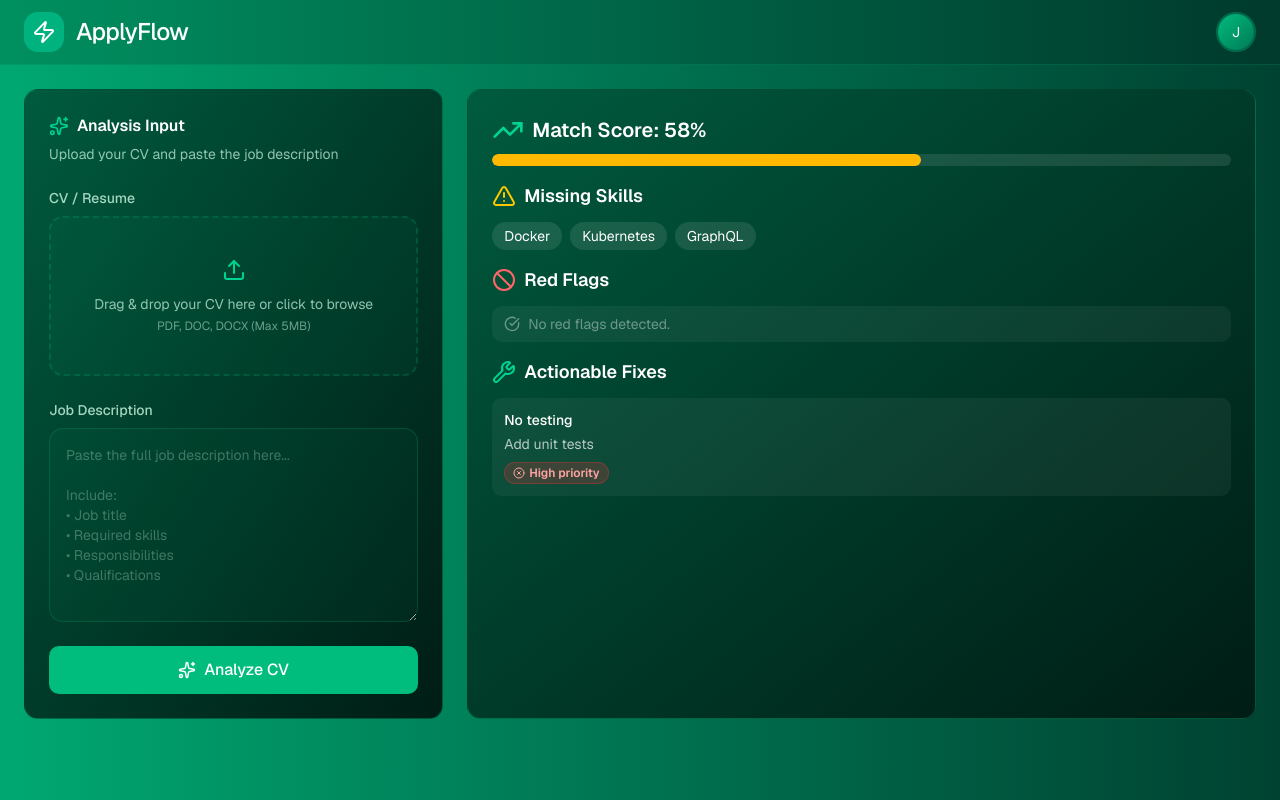
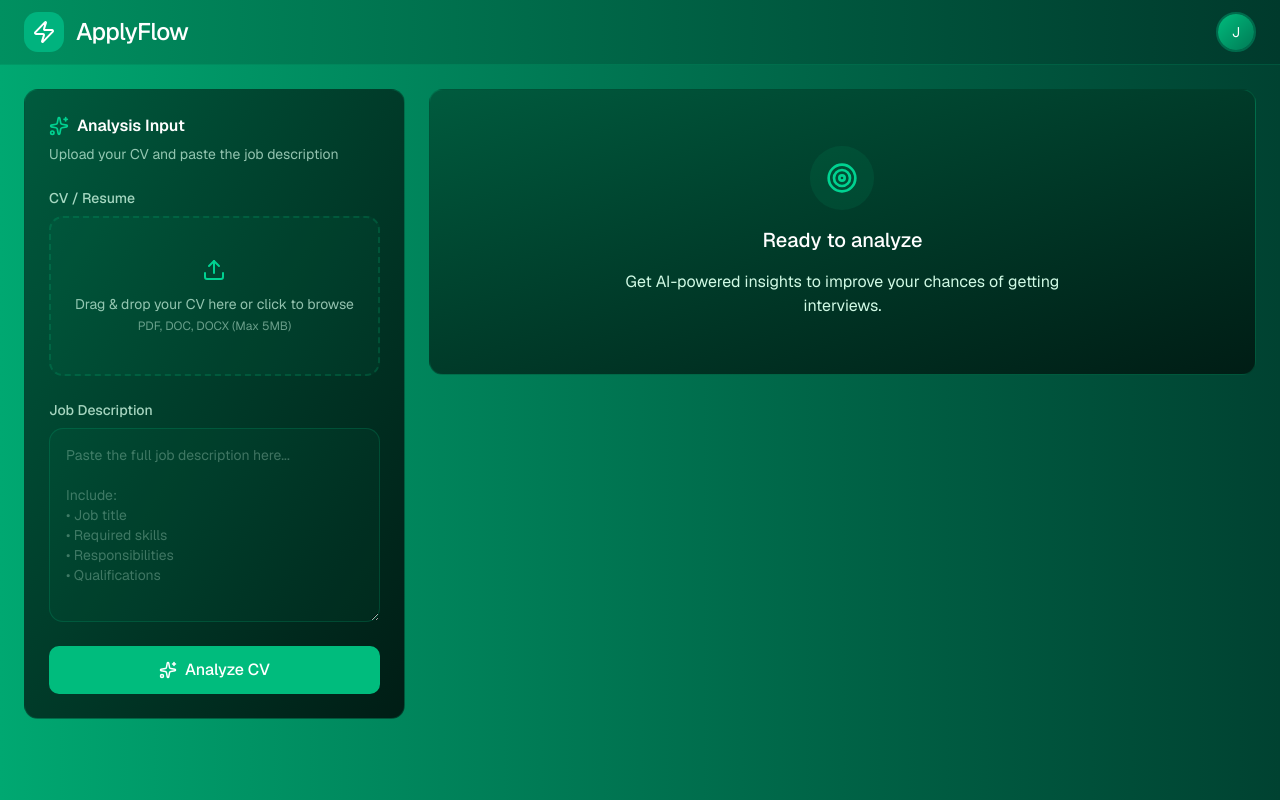
Before and after one commit to Lucreciaaaa/applyflow, a Next.js app: page /analyze in a window 1280 px wide. Built offline with nearby package versions, Linux system fonts and the light colour scheme.

Commit message:
ui success card

```diff
--- a/package.json
+++ b/package.json
@@ -25,14 +25,15 @@
     "tw-animate-css": "^1.4.0"
   },
   "devDependencies": {
-    "@tailwindcss/postcss": "^4",
+    "@tailwindcss/postcss": "^4.3.0",
     "@types/node": "^20",
     "@types/react": "^19",
     "@types/react-dom": "^19",
     "eslint": "^9",
     "eslint-config-next": "16.1.6",
+    "postcss": "^8.5.14",
     "prettier-plugin-tailwindcss": "^0.7.2",
-    "tailwindcss": "^4",
+    "tailwindcss": "^4.3.0",
     "typescript": "^5"
   }
 }
--- a/src/core/analysis/types/analysis-result.ts
+++ b/src/core/analysis/types/analysis-result.ts
@@ -1,5 +1,6 @@
 export type AnalysisResult = {
   matchScore: number;
+  summary: string;
   missingSkills: string[];
   redFlags: string[];
   actionableFixes: {
--- a/src/features/analysis/components/analysis-container.tsx
+++ b/src/features/analysis/components/analysis-container.tsx
@@ -9,17 +9,11 @@ import { AnalysisState } from "@/features/analysis/state/analysis-state";
 
 const AnalysisContainer = () => {
   const [state, setState] = useState<AnalysisState>({
-    status: "success",
-    data: {
-      matchScore: 58,
-      missingSkills: ["Docker", "Kubernetes", "GraphQL"],
-      redFlags: [],
-      actionableFixes: [{ issue: "No testing", fix: "Add unit tests", priority: "high" }],
-    },
+    status: "idle",
   });
 
   return (
-    <div className="flex flex-row gap-6">
+    <div className="flex flex-row items-start gap-6">
       <AnalysisInput
         disabled={state.status === "loading"}
         onSubmit={() => setState({ status: "loading" })}
--- a/src/features/analysis/components/analysis-input.tsx
+++ b/src/features/analysis/components/analysis-input.tsx
@@ -14,7 +14,7 @@ const AnalysisInput = ({ disabled, onSubmit }: InputProps) => {
   const [jobDescription, setJobDescription] = useState(""); */
 
   return (
-    <Card className="flex flex-1 flex-col gap-6">
+    <Card className="flex flex-col gap-6">
       {/* Cardheader */}
       <div className="flex flex-col items-start gap-1.5">
         <div className="flex items-center gap-2">
--- a/src/features/analysis/components/output-states/success-state.tsx
+++ b/src/features/analysis/components/output-states/success-state.tsx
@@ -14,118 +14,123 @@ const EmptySection = ({ message }: { message: string }) => (
   <div
     className="flex items-center gap-2 rounded-lg bg-white/5 px-3 py-2 text-sm text-white/40"
     role="status"
-    aria-label={message}
   >
-    <CheckCircle className="h-4 w-4 shrink-0" aria-hidden="true" />
+    <CheckCircle className="h-4 w-4 text-white/30" />
     {message}
   </div>
 );
 
-const SuccessState = ({ data }: Props) => {
+export default function SuccessState({ data }: Props) {
   const missingSkills = data.missingSkills ?? [];
   const redFlags = data.redFlags ?? [];
   const actionableFixes = data.actionableFixes ?? [];
 
   return (
-    <Card className="flex flex-2 flex-col gap-4 p-6 text-white">
+    <Card className="flex flex-2 flex-col gap-8 p-6 text-white" aria-label="CV analysis results">
       {/* Match Score */}
-      <div>
-        <div className="mb-2 flex items-center gap-2">
-          <TrendingUp className="h-8 w-8 text-emerald-400" aria-hidden="true" />
-          <h3 className="text-xl font-semibold">Match Score: {data.matchScore}%</h3>
-        </div>
-        <div
-          className="h-3 w-full overflow-hidden rounded-full bg-white/10"
-          role="progressbar"
-          aria-valuenow={data.matchScore}
-          aria-valuemin={0}
-          aria-valuemax={100}
-          aria-label={`Match score: ${data.matchScore} out of 100`}
-        >
+      <section className="space-y-3" aria-labelledby="score-title">
+        <header className="flex items-center gap-2">
+          <TrendingUp className="h-6 w-6 text-white/60" />
+          <h3 className="text-lg font-semibold" id="score-title">
+            Match score <span className="text-white">({data.matchScore}%)</span>
+          </h3>
+        </header>
+
+        <div className="h-2 w-full overflow-hidden rounded-full bg-white/10">
           <div
-            className={`h-full rounded-full transition-all duration-500 ${scoreColor(data.matchScore)}`}
+            className={`h-full transition-all duration-500 ${scoreColor(data.matchScore)}`}
+            role="progressbar"
+            aria-valuenow={data.matchScore}
+            aria-valuemin={0}
+            aria-valuemax={100}
+            aria-label={`Match score ${data.matchScore} percent`}
             style={{ width: `${data.matchScore}%` }}
           />
         </div>
-      </div>
 
-      {/* Missing Skills */}
-      <section aria-labelledby="missing-skills-title">
-        <div className="mb-3 flex items-center gap-2">
-          <AlertTriangle className="h-6 w-6 text-yellow-400" aria-hidden="true" />
-          <h4 id="missing-skills-title" className="text-lg font-semibold">
-            Missing Skills
+        <p className="text-sm leading-relaxed text-white/70">{data.summary}</p>
+      </section>
+
+      {/* Missing skills */}
+      <section className="space-y-3" aria-labelledby="missing-skills-title">
+        <header className="flex items-center gap-2">
+          <AlertTriangle className="h-5 w-5 text-white/60" />
+          <h4 className="text-base font-medium text-white/90" id="missing-skills-title">
+            Missing skills
           </h4>
-        </div>
+        </header>
+
         {missingSkills.length === 0 ? (
           <EmptySection message="No major missing skills detected" />
         ) : (
-          <ul aria-label="Missing skills list" className="flex flex-wrap gap-2">
+          <div className="flex flex-wrap gap-2">
             {missingSkills.map((skill, i) => (
-              <li key={i} className="rounded-full bg-white/10 px-3 py-1 text-sm text-white">
+              <span key={i} className="rounded-full bg-white/5 px-3 py-1 text-sm text-white/80">
                 {skill}
-              </li>
+              </span>
             ))}
-          </ul>
+          </div>
         )}
       </section>
 
       {/* Red Flags */}
-      <section aria-labelledby="red-flags-title">
-        <div className="mb-3 flex items-center gap-2">
-          <Ban className="h-6 w-6 text-red-400" aria-hidden="true" />
-          <h4 id="red-flags-title" className="text-lg font-semibold">
-            Red Flags
+      <section className="space-y-3" aria-labelledby="red-flags-title">
+        <header className="flex items-center gap-2">
+          <Ban className="h-5 w-5 text-white/60" />
+          <h4 className="text-base font-medium text-white/90" id="red-flags-title">
+            Red flags
           </h4>
-        </div>
+        </header>
+
         {redFlags.length === 0 ? (
-          <EmptySection message="No red flags detected." />
+          <EmptySection message="No red flags detected" />
         ) : (
-          <ul aria-label="Red flags list" className="flex flex-col gap-2">
+          <div className="space-y-2">
             {redFlags.map((flag, i) => (
-              <li
+              <div
                 key={i}
-                className="flex items-start gap-2 rounded-lg bg-red-500/10 px-3 py-2 text-sm text-red-200"
+                className="flex items-start gap-2 rounded-lg bg-white/5 px-3 py-2 text-sm text-white/80"
               >
-                <XCircle className="mt-0.5 h-4 w-4 shrink-0 text-red-400" aria-hidden="true" />
+                <XCircle className="mt-0.5 h-4 w-4 text-rose-400" />
                 {flag}
-              </li>
+              </div>
             ))}
-          </ul>
+          </div>
         )}
       </section>
 
       {/* Actionable Fixes */}
-      <section aria-labelledby="actionables-title">
-        <div className="mb-3 flex items-center gap-2">
-          <Wrench className="h-6 w-6 text-emerald-400" aria-hidden="true" />
-          <h4 id="actionables-title" className="text-lg font-semibold">
-            Actionable Fixes
+      <section className="space-y-3" aria-labelledby="actionable-fixes-title">
+        <header className="flex items-center gap-2">
+          <Wrench className="h-5 w-5 text-white/60" />
+          <h4 className="text-base font-medium text-white/90" id="actionable-fixes-title">
+            Actionable fixes
           </h4>
-        </div>
-        <ul aria-label="Actionable fixes list" className="flex flex-col gap-3">
+        </header>
+
+        <div className="space-y-3">
           {actionableFixes.map((item, i) => {
-            const priority = priorityConfig[item.priority] ?? priorityConfig["low"];
+            const priority = priorityConfig[item.priority] ?? priorityConfig.low;
+
             return (
-              <li key={`${item.issue}-${i}`} className="rounded-lg bg-white/5 p-3 text-sm">
-                <dl>
-                  <dt className="font-medium text-white">{item.issue}</dt>
-                  <dd className="mt-1 text-white/70">{item.fix}</dd>
-                </dl>
-                <span
-                  aria-label={priority.label}
-                  className={`mt-2 inline-flex items-center gap-1 rounded-full px-2 py-0.5 text-xs font-semibold ${priority.className}`}
-                >
-                  {priority.icon}
-                  {priority.label}
-                </span>
-              </li>
+              <div key={`${item.issue}-${i}`} className="space-y-2 rounded-lg bg-white/5 p-4">
+                <div className="flex items-start justify-between gap-4">
+                  <p className="text-sm font-medium text-white">{item.issue}</p>
+
+                  <span
+                    className={`inline-flex items-center gap-1 rounded-full px-2 py-0.5 text-xs ${priority.className}`}
+                    aria-label={priority.label}
+                  >
+                    {priority.label}
+                  </span>
+                </div>
+
+                <p className="text-sm text-white/70">{item.fix}</p>
+              </div>
             );
           })}
-        </ul>
+        </div>
       </section>
     </Card>
   );
-};
-
-export default SuccessState;
+}
--- a/src/features/analysis/config/ui-analysis-config.tsx
+++ b/src/features/analysis/config/ui-analysis-config.tsx
@@ -1,25 +1,23 @@
-import { XCircle, AlertTriangle, CheckCircle } from "lucide-react";
-
 export const priorityConfig = {
   high: {
     label: "High priority",
-    className: "bg-red-500/20 text-red-300 border border-red-500/30",
-    icon: <XCircle className="h-3 w-3" aria-hidden="true" />,
+    className: "bg-white/5 text-rose-400 border-l-2 border-rose-400 font-medium",
   },
+
   medium: {
     label: "Medium priority",
-    className: "bg-yellow-500/20 text-yellow-300 border border-yellow-500/30",
-    icon: <AlertTriangle className="h-3 w-3" aria-hidden="true" />,
+    className: "bg-white/5 text-amber-400 border-l-2 border-amber-400 font-medium",
   },
+
   low: {
     label: "Low priority",
-    className: "bg-sky-500/20 text-sky-300 border border-sky-500/30",
-    icon: <CheckCircle className="h-3 w-3" aria-hidden="true" />,
+    className: "bg-white/5 text-emerald-400 border-l-2 border-emerald-400 font-medium",
   },
 };
 
 export const scoreColor = (score: number) => {
-  if (score >= 75) return "bg-teal-400";
-  if (score >= 50) return "bg-amber-400";
-  return "bg-rose-500";
+  if (score >= 80) return "bg-emerald-500";
+  if (score >= 60) return "bg-white/70";
+  if (score >= 40) return "bg-white/40";
+  return "bg-white/20";
 };
```
Also changed, not shown: 1 other file (tests, documents, lock files or other folders).
